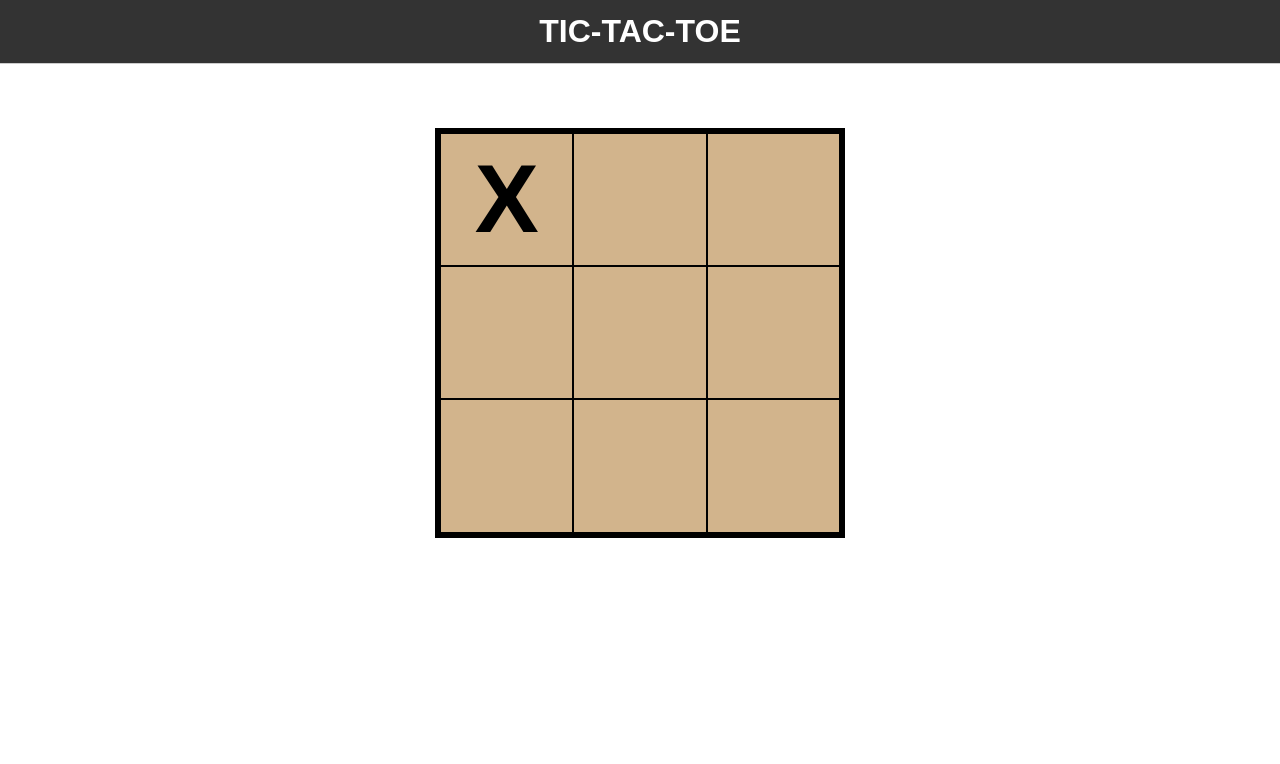
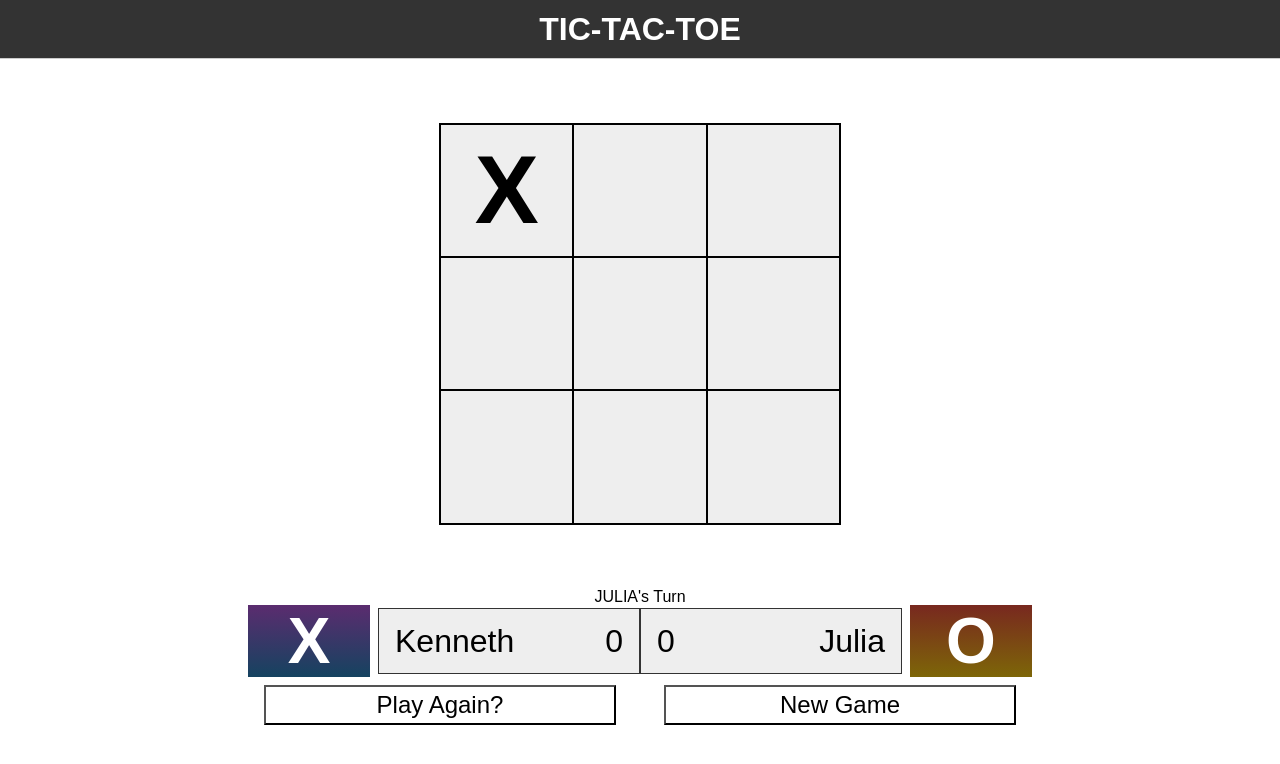
Before and after one commit to kgilla/tic-tac-toe-javascript, a plain HTML site: page index.html in a window 1280 px wide. Both pictures are taken after a click on the element 506 px from the left and 199 px from the top of the page. Drawn offline with Linux system fonts and the light colour scheme.

Commit message:
added new game functionality and score keeping

```diff
--- a/index.html
+++ b/index.html
@@ -3,11 +3,12 @@
 
 <head>
   <title>Tic-Tac-Toe</title>
+  <link rel="stylesheet" href="reset.css">
   <link rel="stylesheet" href="style.css">
 </head>
 
 <body>
-  <h1>TIC-TAC-TOE</h1>
+  <h1 class="heading">TIC-TAC-TOE</h1>
   <div class="game-board">
     <div class="board-spot"></div>
     <div class="board-spot"></div>
@@ -19,6 +20,43 @@
     <div class="board-spot"></div>
     <div class="board-spot"></div>
   </div>
+
+  <div id="form-box">
+    <form action="">
+      <input type="text" placeholder="player1 name">
+      <select>
+        <option value="X">X</option>
+        <option value="O">O</option>
+      </select><br>
+      <input type="text" placeholder="player2 name">
+      <select>
+        <option value="X">X</option>
+        <option value="O">O</option>
+      </select><br>
+      <input type="submit" value="Start Game">
+    </form>
+  </div>
+  <div id="info-box">
+    <h1 id="game-info"></h1>
+  </div>
+  <div id="score-box">
+
+    <h1 id="p1-symbol">X</h1>
+    <div id="p1-info">
+      <h2 id="p1-name">Kenneth</h2>
+      <h2 id="p1-score">0</h2>
+    </div>
+    <div id="p2-info">
+      <h2 id="p2-score">0</h2>
+      <h2 id="p2-name">Julia</h2>
+    </div>
+    <h1 id="p2-symbol">O</h1>
+  </div>
+
+  <div id="button-box">
+    <button id="play-again">Play Again?</button>
+    <button id="new-game">New Game</button>
+  </div>
   <script src="script.js"></script>
 </body>
 
--- /dev/null
+++ b/reset.css
@@ -0,0 +1,135 @@
+/* http://meyerweb.com/eric/tools/css/reset/
+   v2.0 | 20110126
+   License: none (public domain)
+*/
+
+html,
+body,
+div,
+span,
+applet,
+object,
+iframe,
+h1,
+h2,
+h3,
+h4,
+h5,
+h6,
+p,
+blockquote,
+pre,
+a,
+abbr,
+acronym,
+address,
+big,
+cite,
+code,
+del,
+dfn,
+em,
+img,
+ins,
+kbd,
+q,
+s,
+samp,
+small,
+strike,
+strong,
+sub,
+sup,
+tt,
+var,
+b,
+u,
+i,
+center,
+dl,
+dt,
+dd,
+ol,
+ul,
+li,
+fieldset,
+form,
+label,
+legend,
+table,
+caption,
+tbody,
+tfoot,
+thead,
+tr,
+th,
+td,
+article,
+aside,
+canvas,
+details,
+embed,
+figure,
+figcaption,
+footer,
+header,
+hgroup,
+menu,
+nav,
+output,
+ruby,
+section,
+summary,
+time,
+mark,
+audio,
+video {
+  margin: 0;
+  padding: 0;
+  border: 0;
+  font-size: 100%;
+  font: inherit;
+  vertical-align: baseline;
+}
+
+/* HTML5 display-role reset for older browsers */
+article,
+aside,
+details,
+figcaption,
+figure,
+footer,
+header,
+hgroup,
+menu,
+nav,
+section {
+  display: block;
+}
+
+body {
+  line-height: 1;
+}
+
+ol,
+ul {
+  list-style: none;
+}
+
+blockquote,
+q {
+  quotes: none;
+}
+
+blockquote:before,
+blockquote:after,
+q:before,
+q:after {
+  content: '';
+  content: none;
+}
+
+table {
+  border-collapse: collapse;
+  border-spacing: 0;
+}
--- a/script.js
+++ b/script.js
@@ -1,20 +1,40 @@
 const player = (name, symbol) => {
-  return { name, symbol };
+  let score = 0;
+
+  return {
+    name,
+    symbol,
+    score
+  };
 };
 
 const p1 = Object.create(player("KEN", "X"));
 const p2 = Object.create(player("JULIA", "O"));
 
+/* Game Board Logic */
+
 const gameBoard = (() => {
+
+  /* Game Board INIT */
 
   let gameState = ["", "", "", "", "", "", "", "", ""];
 
   const boardSpots = document.querySelectorAll(".board-spot");
 
-  boardSpots.forEach((spot, i) => {
-    spot.addEventListener("click", legalMove);
-    spot.setAttribute("data", i);
-  });
+  /* Game Board Functions */
+
+  function addListeners() {
+    boardSpots.forEach((spot, i) => {
+      spot.addEventListener("click", legalMove);
+      spot.setAttribute("data", i);
+    });
+  }
+
+  function removeListeners() {
+    boardSpots.forEach(spot => {
+      spot.removeEventListener("click", legalMove);
+    });
+  }
 
   function legalMove() {
     move = this.getAttribute("data");
@@ -23,9 +43,10 @@ const gameBoard = (() => {
 
   function addMove(move) {
     gameState[move] = game.currentTurn.symbol;
-    game.checkWin()
+    game.checkWin(gameState)
     render()
-    game.currentTurn = game.turnSwitch(game.currentTurn);
+    game.currentTurn = game.turnSwitch();
+    gameDisplay.showCurrentTurn()
   }
 
   function render() {
@@ -34,38 +55,107 @@ const gameBoard = (() => {
     });
   }
 
-  return {gameState, addMove, boardSpots};
+  function clean() {
+    gameState = ["", "", "", "", "", "", "", "", ""];
+    boardSpots.forEach(spot => {
+      spot.classList.remove("p1-win", "p2-win");
+      spot.innerHTML = "";
+    });
+  }
 
+  addListeners();
+
+  return {
+    boardSpots,
+    clean,
+    addListeners,
+    removeListeners
+  };
 })();
 
+/* Game Logic */
+
 const game = (() => {
+
+  document.getElementById("new-game").addEventListener("click", newGame);
+
+  const winCombos = [
+    [0, 1, 2],
+    [3, 4, 5],
+    [6, 7, 8],
+    [0, 3, 6],
+    [1, 4, 7],
+    [2, 5, 8],
+    [0, 4, 8],
+    [2, 4, 6]
+  ];
+
+  function newGame() {
+    gameBoard.clean();
+    turnCount = 0;
+    gameBoard.addListeners();
+    // currentTurn = randomTurn();
+  }
 
   const randomTurn = () => {
     let turn = Math.floor(Math.random() * 2);
     return turn == 0 ? p1 : p2;
   }
 
-  function turnSwitch(turn) {
+  function turnSwitch() {
     turnCount == 9 ? tie() : turnCount++;
-    return turn == p1 ? p2 : p1;
+    return currentTurn = currentTurn == p1 ? p2 : p1;
   }
 
-  function checkWin() {
+  function checkWin(gameState) {
     winCombos.forEach(combo => {
       let counter = 0;
       combo.forEach(index => {
-        if (gameBoard.gameState[index] == currentTurn.symbol) {
+        if (gameState[index] == currentTurn.symbol) {
           counter++;
-          if (counter == 3) win(combo);
+          if (counter == 3) {
+            currentTurn.score++
+            gameDisplay.win(combo);
+          }
         }
       });
     });
   }
 
+  let turnCount = 1;
+
+  let currentTurn = randomTurn();
+
+  return {
+    currentTurn,
+    turnSwitch,
+    checkWin,
+    newGame
+  };
+})();
+
+/* Game HUD Logic */
+
+const gameDisplay = (() => {
+  const gameInfo = document.getElementById("game-info");
+  const p1Score = document.getElementById("p1-score");
+  const p2Score = document.getElementById("p2-score");
+
+
+  function showCurrentTurn() {
+    gameInfo.innerHTML = `${game.currentTurn.name}'s Turn`;
+  }
+
+  showCurrentTurn();
+
   function win(combo) {
+    color = game.currentTurn == p1 ? "p1-win" : "p2-win";
     combo.forEach(i => {
-      gameBoard.boardSpots[i].classList.toggle("green");
+      gameBoard.boardSpots[i].classList.add(color);
     })
+    gameBoard.removeListeners();
+    updateScores()
+    gameInfo.innerHTML = `${game.currentTurn.name} Wins!`;
   }
 
   function lose() {
@@ -76,11 +166,13 @@ const game = (() => {
     console.log("tie");
   }
 
-  let turnCount = 1;
-  let currentTurn = randomTurn();
+  function updateScores() {
+    p1Score.innerHTML = p1.score;
+    p2Score.innerHTML = p2.score;
+  }
 
-  const winCombos = [[0,1,2],[3,4,5],[6,7,8],[0,3,6],[1,4,7],[2,5,8],
-  [0,4,8],[2,4,6]];
-
-  return {currentTurn, turnSwitch, checkWin};
+  return {
+    win,
+    showCurrentTurn
+  }
 })();
--- a/style.css
+++ b/style.css
@@ -1,18 +1,16 @@
-* {
+body {
+  margin: 0;
   font-family: Arial, Helvetica, sans-serif;
   text-align: center;
 }
 
-body {
-  margin: 0;
-}
-
-h1 {
-  margin: 0;
+.heading {
+  font-size: 2rem;
+  font-weight: bold;
   padding: 1%;
   background: #333;
   color: #fff;
-  border-bottom: solid 1px #ccc ;
+  border-bottom: solid 1px #ccc;
 }
 
 .game-board {
@@ -22,7 +20,8 @@ h1 {
   height: 400px;
   width: 400px;
   margin: 5% auto;
-  border: 5px solid black;
+  border: 1px solid black;
+  background: #eee;
 }
 
 .board-spot {
@@ -31,14 +30,81 @@ h1 {
   align-items: center;
   font-weight: bold;
   font-size: 6rem;
-  background: tan;
   border: 1px solid black;
 }
 
-.red {
-  background: red;
+#form-box {
+  display: none;
+  border: black solid 1px;
 }
 
-.green {
-  background: rgb(76, 214, 76);
+.p1-win,
+#p1-symbol {
+  background: linear-gradient(#5b2c6f, #154360);
+  color: white;
 }
+
+.p2-win,
+#p2-symbol {
+  background: linear-gradient(#78281f, #7d6608);
+  color: white;
+}
+
+/* score box stuff */
+
+#score-box {
+  display: flex;
+  justify-content: space-evenly;
+  align-items: center;
+  max-width: 800px;
+  margin: 0 auto;
+}
+
+#p1-symbol,
+#p2-symbol {
+  flex: 1;
+  color: #fff;
+  font-size: 4rem;
+  font-weight: bold;
+  align-self: center;
+  padding: 0.5%;
+  margin: 0 1%;
+}
+
+#p1-info,
+#p2-info {
+  flex: 2;
+  display: flex;
+  justify-content: space-between;
+  align-items: center;
+  background: #eee;
+  border: 1px solid #333;
+  font-size: 2rem;
+  padding: 2% 2%
+}
+
+/* button stuff */
+
+#button-box {
+  flex: 1;
+  display: flex;
+  flex-direction: row;
+  max-width: 800px;
+  margin: 0 auto;
+}
+
+#new-game,
+#play-again {
+  flex: 1;
+  font-size: 1.5rem;
+  background: #fff;
+  padding: 0.5%;
+  margin: 1% 3%;
+}
+
+#new-game:hover,
+#play-again:hover {
+  background: #333;
+  color: #fff;
+  border: 1px solid black;
+}
```
